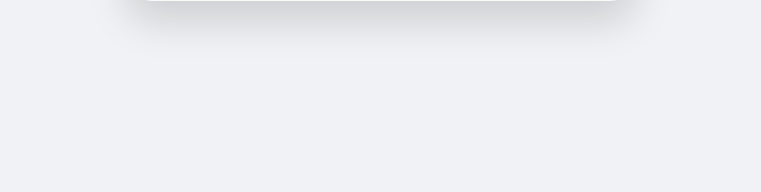
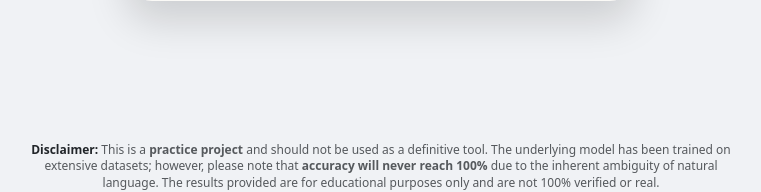
Before and after one commit to iRuperth/machine_learning_pipeline, a FastAPI app: page / in a window 1280 px wide. Shown: the part 608-800 px from the top of the page, without its empty margins (259-1020 px from the left). Run offline with FastAPI, Linux system fonts and the light colour scheme.

Commit message:
feat: updating readme file and index html

```diff
--- a/ai-vs-human-detector/templates/index.html
+++ b/ai-vs-human-detector/templates/index.html
@@ -194,14 +194,14 @@
     </script>
 
     <!-- hide after 5 seconds -->
-    <!-- <script>
+    <script>
         setTimeout(function () {
             document.getElementById('resultArea').classList.add('d-none');
         }, 5000);
 
-    </script> -->
+    </script>
 
-    <!-- <footer style="position: fixed; bottom: 0; width: 100%;">
+    <footer style="position: fixed; bottom: 0; width: 100%;">
         <div class="container text-center">
             <p class="text-muted mb-0" style="font-size: 0.75rem; max-width: 700px; margin: 0 auto; line-height: 1.4;">
                 <span class="fw-bold text-dark">Disclaimer:</span> This is a <strong>practice project</strong> and
@@ -212,7 +212,7 @@
                 The results provided are for educational purposes only and are not 100% verified or real.
             </p>
         </div>
-    </footer> -->
+    </footer>
 
 </body>
 
```
Also changed, not shown: README.md, 1 other file.
